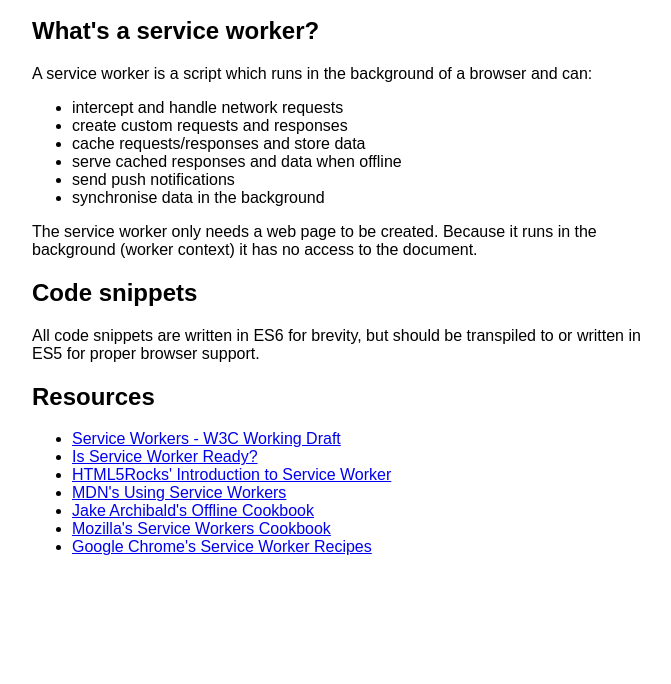
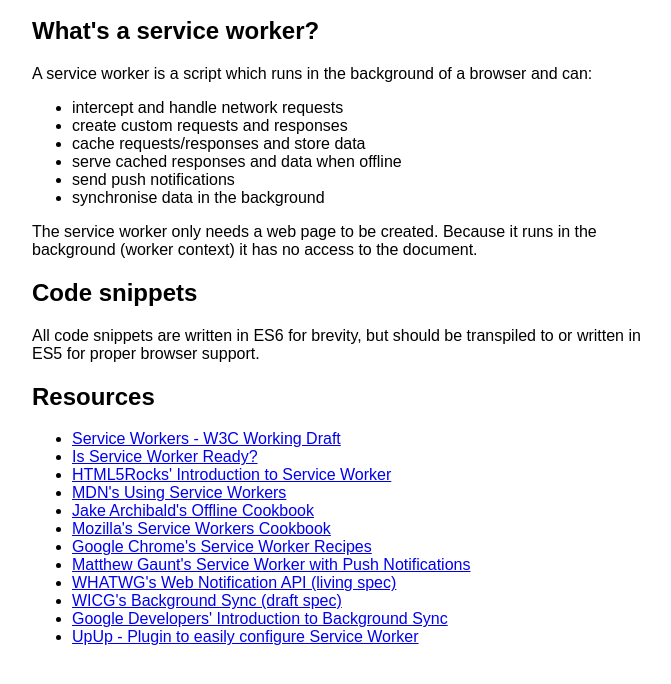
Before and after one commit to jbmoelker/serviceworker-introduction, a website: page steps/00-introduction/index.html in a window 1280 px wide. Shown: the part 80-764 px from the top of the page, without its empty margins (288-959 px from the left). Drawn offline with Linux system fonts and the light colour scheme.

Commit message:
feat(intro): add resources for push, notification and sync api

```diff
--- a/steps/00-introduction/index.html
+++ b/steps/00-introduction/index.html
@@ -37,6 +37,11 @@
       <li><a href="https://jakearchibald.com/2014/offline-cookbook/">Jake Archibald's Offline Cookbook</a></li>
       <li><a href="https://serviceworke.rs/">Mozilla's Service Workers Cookbook</a></li>
       <li><a href="https://github.com/GoogleChrome/samples/tree/gh-pages/service-worker#service-worker-recipes">Google Chrome's Service Worker Recipes</a></li>
+      <li><a href="https://gauntface.com/blog/2014/12/15/push-notifications-service-worker">Matthew Gaunt's Service Worker with Push Notifications</a></li>
+      <li><a href="https://notifications.spec.whatwg.org/">WHATWG's Web Notification API (living spec)</a></li>
+      <li><a href="https://github.com/WICG/BackgroundSync">WICG's Background Sync (draft spec)</a></li>
+      <li><a href="https://developers.google.com/web/updates/2015/12/background-sync?hl=en">Google Developers' Introduction to Background Sync</a></li>
+      <li><a href="https://www.talater.com/upup/">UpUp - Plugin to easily configure Service Worker</a></li>
     </ul>
   </body>
 </html>
```
